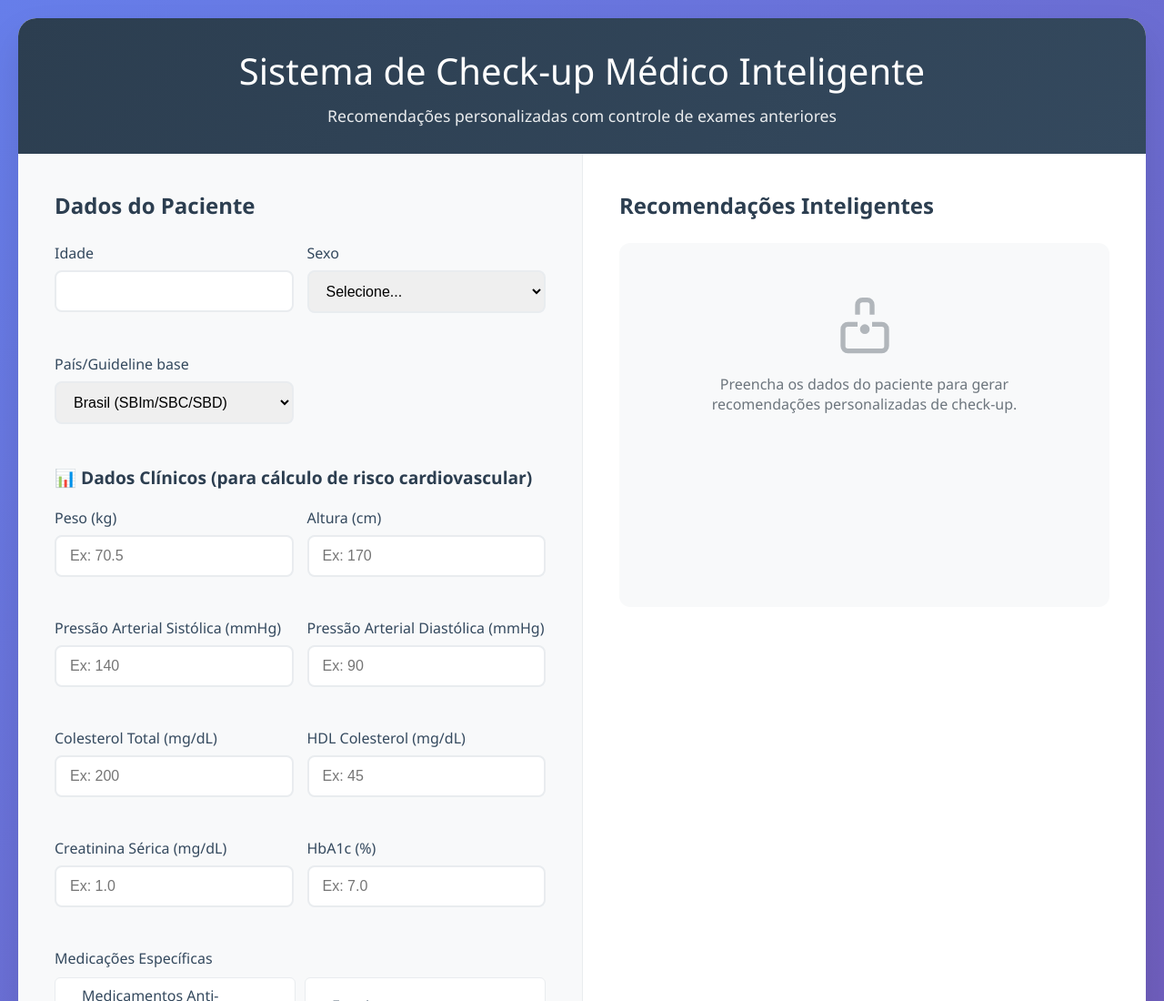
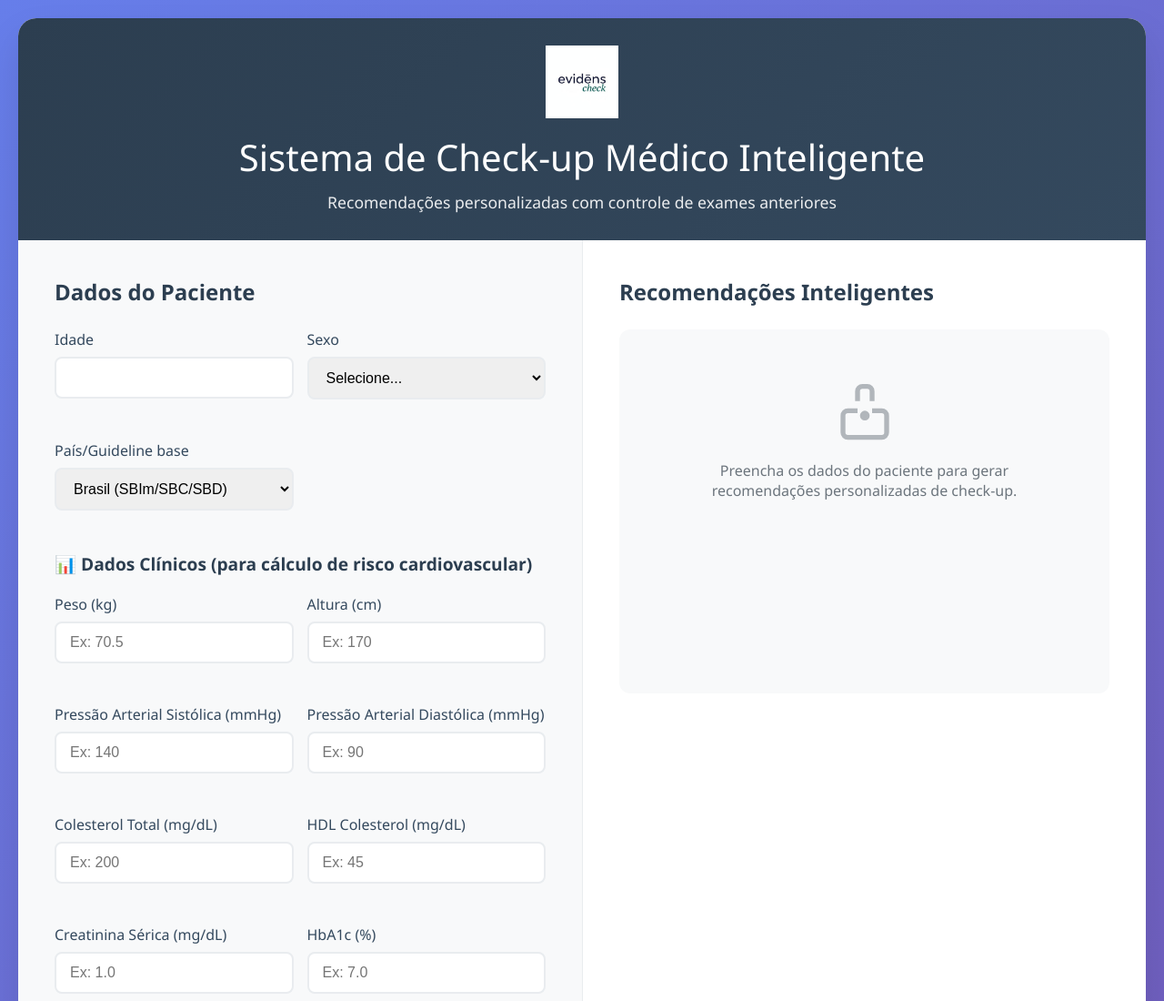
Before and after one commit to watsongoiano/evidens.digital, a website: page index.html in a window 1280 px wide. Shown: the top 1100 px of the page at 91% size. Drawn offline with Linux system fonts and the light colour scheme.

Commit message:
Update index.html to include new logo image

```diff
--- a/index.html
+++ b/index.html
@@ -669,7 +669,10 @@
 <body>
     <div class="container">
         <div class="header">
-            <h1>Sistema de Check-up Médico Inteligente</h1>
+                <img src="new_logo.png" alt="Evidens Check logo" style="height:80px; margin-bottom: 10px;">
+
+       <h1>Sistema de Check-up Médico Inteligente</h1>
+
             <p>Recomendações personalizadas com controle de exames anteriores</p>
         </div>
 
```
